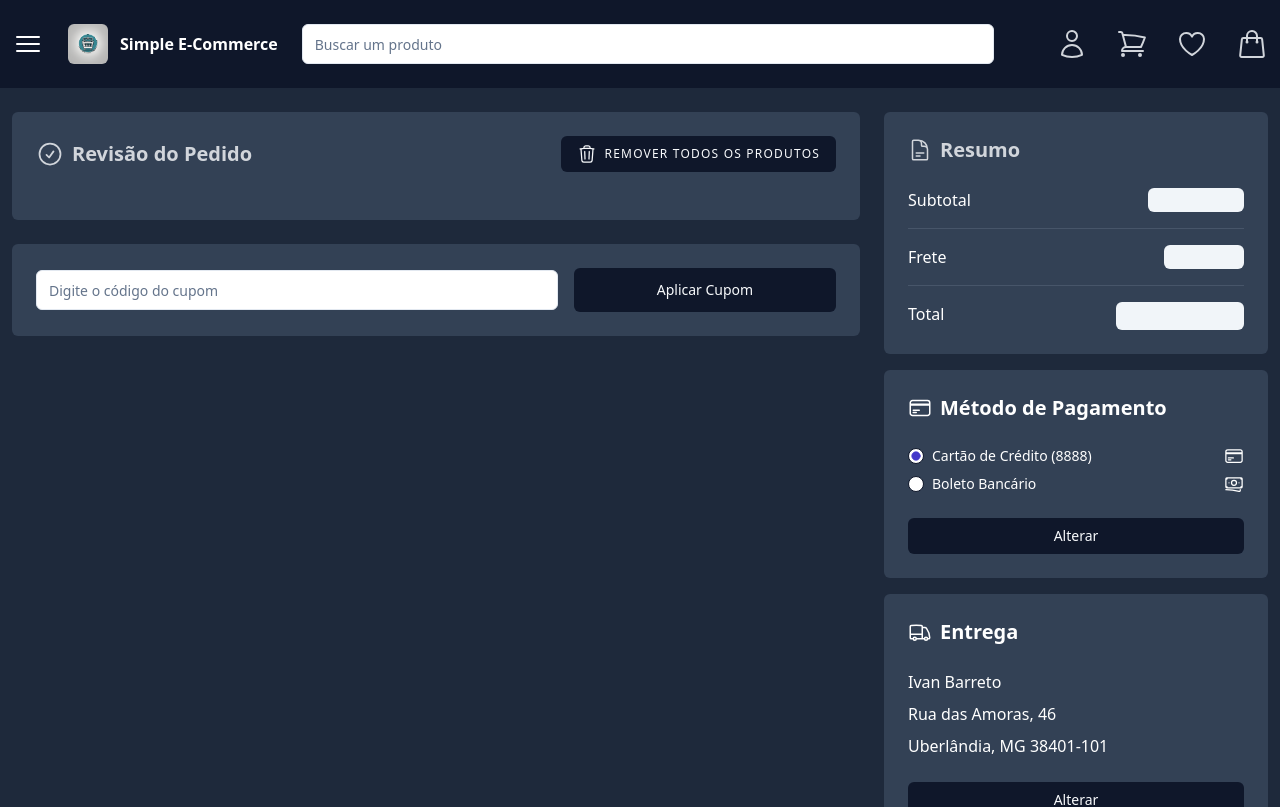
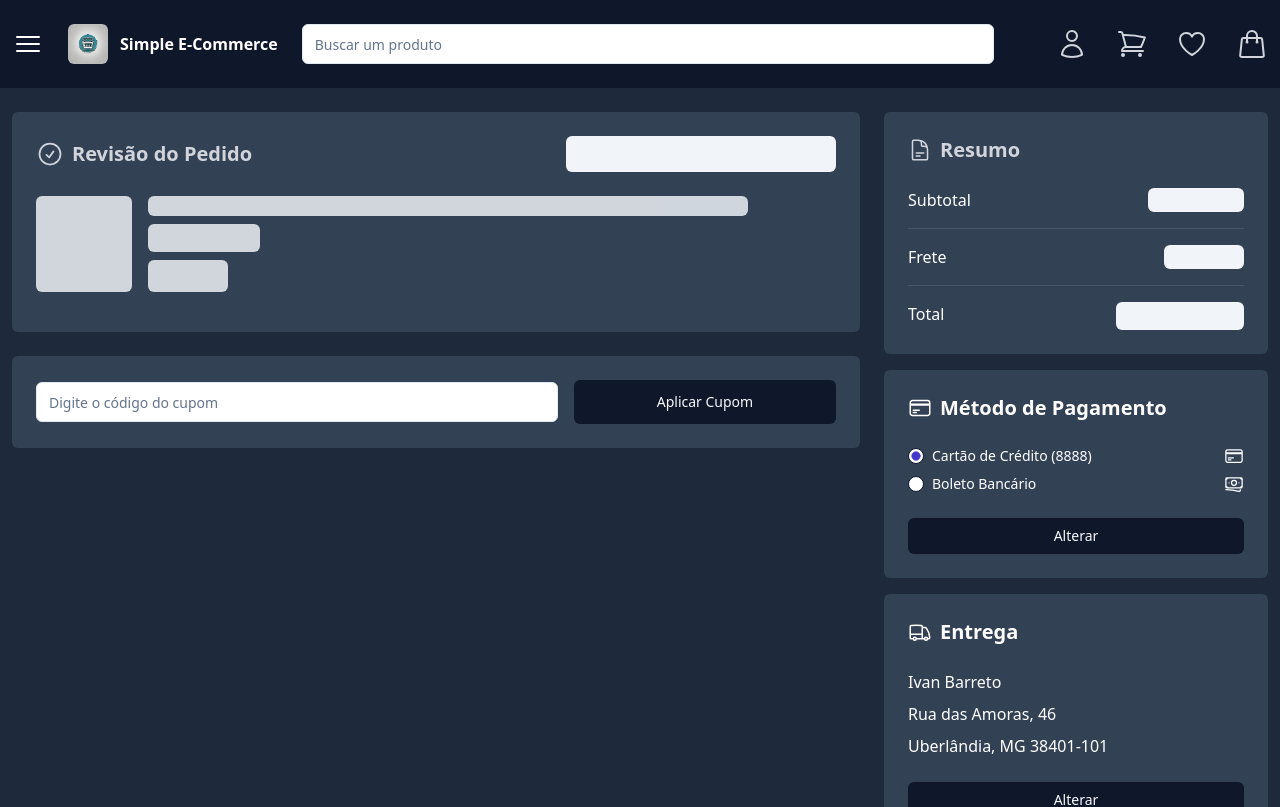
Before and after one commit to brunocrez/cna-ecommerce, a Next.js app: page /checkout in a window 1280 px wide. Shown: the top 807 px of the page. Built offline with nearby package versions, Linux system fonts and the light colour scheme.

Commit message:
feat: loader on product card at checkout page

```diff
--- a/src/pages/checkout.tsx
+++ b/src/pages/checkout.tsx
@@ -59,6 +59,9 @@ export default function CheckoutPage() {
                   <CheckCircleIcon className="size-7" />
                   <h2 className="text-xl font-bold">Revisão do Pedido</h2>
 
+                  {isPending ? (
+                    <Skeleton className="hidden sm:block w-[270px] h-[36px] ml-auto" />
+                  ) : (
                     <Button
                       className="hidden sm:flex ml-auto uppercase items-center p-4 text-xs tracking-widest"
                       size={'sm'}
@@ -69,9 +72,24 @@ export default function CheckoutPage() {
                       </span>
                       <span className="md:hidden">remover todos</span>
                     </Button>
+                  )}
                 </div>
+
+                {isPending ? (
+                  <div className="mb-4">
+                    <div className="flex gap-4 mb-3">
+                      <Skeleton className="w-24 h-24" />
+                      <div className="flex flex-col gap-2 flex-1">
+                        <Skeleton className="w-full max-w-[600px] h-[20px]" />
+                        <Skeleton className="w-full max-w-28 h-7" />
+                        <Skeleton className="w-full max-w-20 h-8" />
+                      </div>
+                    </div>
+                  </div>
+                ) : (
+                  <>
                     {data?.orderItems.map((orderItem) => (
-                  <div className="mb-4 " key={orderItem.id}>
+                      <div className="mb-4" key={orderItem.id}>
                         <div className="flex gap-4 mb-3">
                           <img
                             className="size-24 rounded-md"
@@ -113,6 +131,8 @@ export default function CheckoutPage() {
                         <Separator className="bg-slate-700 mb-6" />
                       </div>
                     ))}
+                  </>
+                )}
               </div>
 
               {/* card cupom */}
```
Lines whose indentation alone changed are shown as unchanged.
